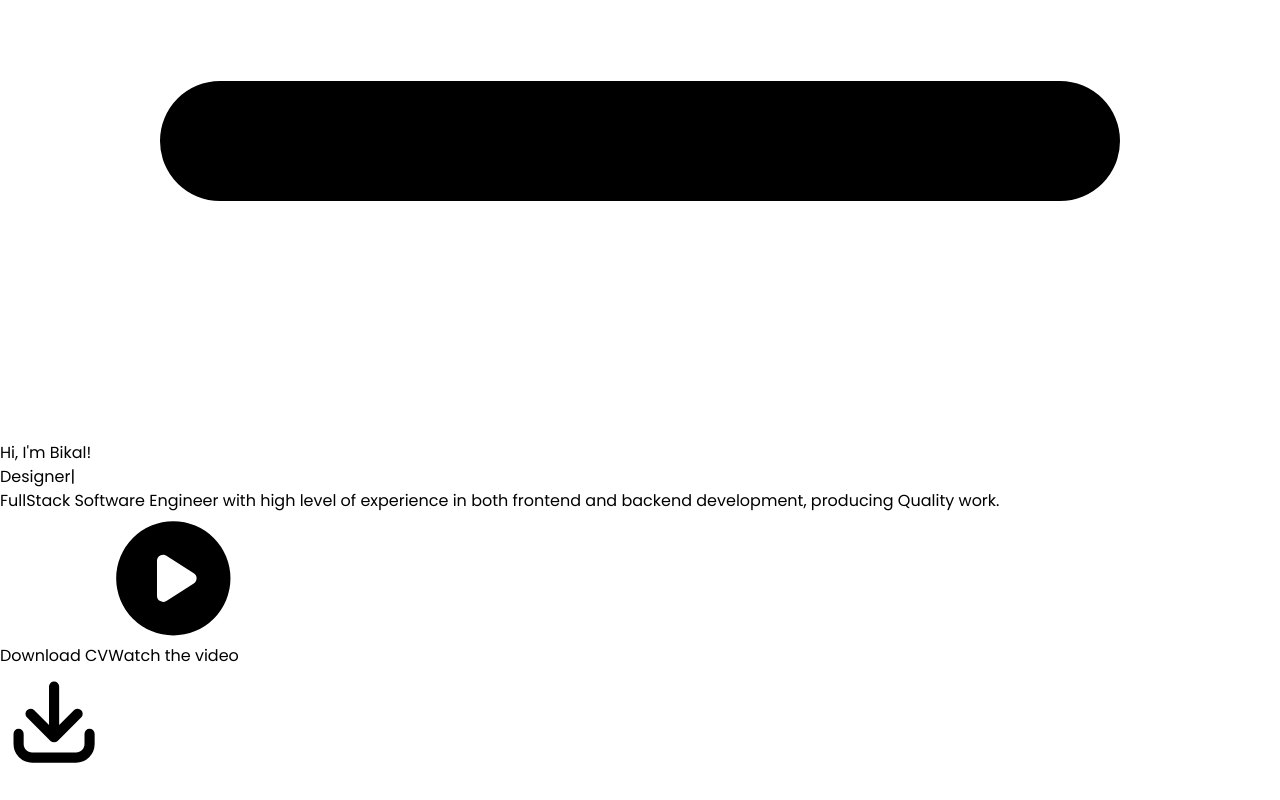
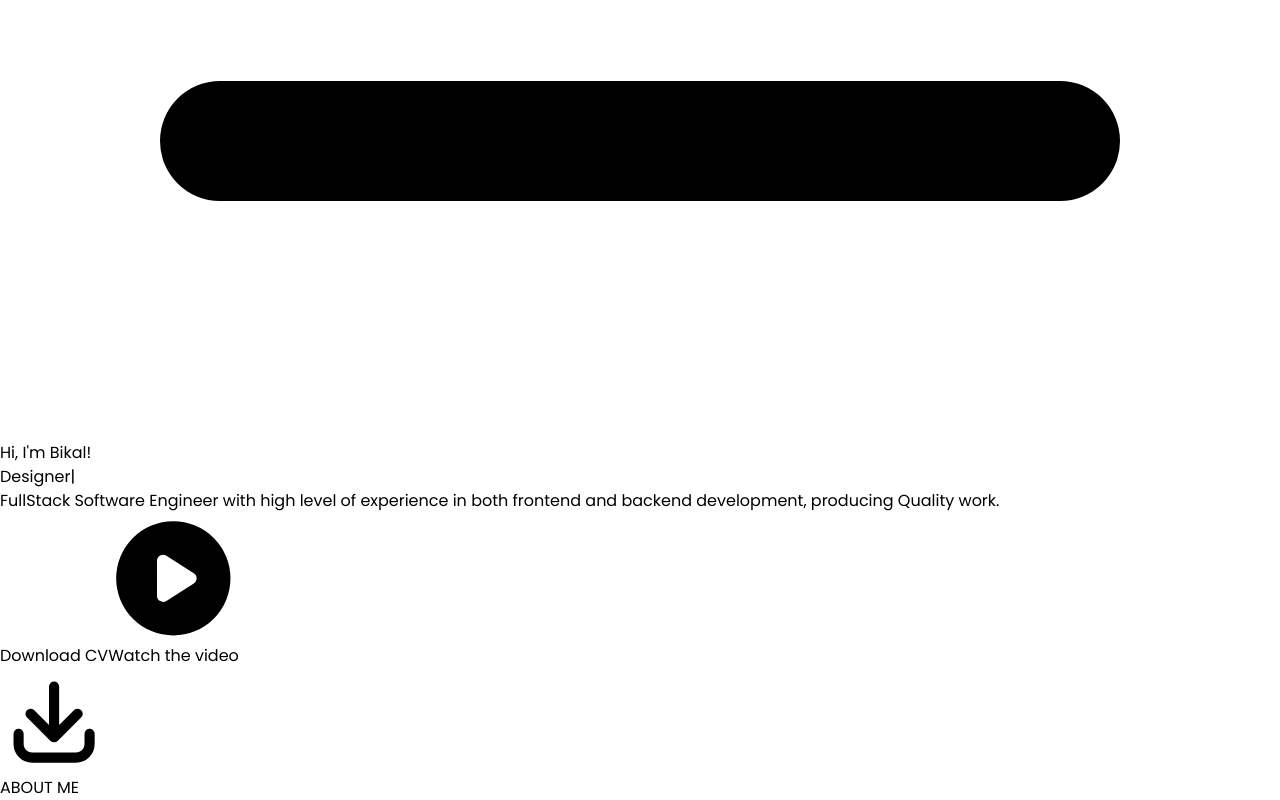
Before and after one commit to Bikal-Adhikari/portfolio-typescript, a Next.js app: page / in a window 1280 px wide. Shown: the part 2383-3183 px from the top of the page. Before the commit the page ends 3159 px from the top, so only its background shows below. Built offline with nearby package versions, Linux system fonts and the light colour scheme.

Commit message:
About me section is created

```diff
--- /dev/null
+++ b/Components/About.tsx
@@ -0,0 +1,17 @@
+import React from "react";
+
+const About = () => {
+  return (
+    <div className="bg-[#121121] pb-[3rem] pt-[4rem] md:pt-[8 rem]">
+      <div className="grid grid-cols-1 md:grid-cols-2 w-[80%] mx-auto gap-[3rem] items-center">
+        <div>
+          <h1 className="text-[20px] font-bold uppercase text-[#55e6a5] md-[1rem]">
+            ABOUT ME
+          </h1>
+        </div>
+      </div>
+    </div>
+  );
+};
+
+export default About;
--- a/pages/index.tsx
+++ b/pages/index.tsx
@@ -1,3 +1,4 @@
+import About from "@/Components/About";
 import Hero from "@/Components/Hero";
 import MobileNavBar from "@/Components/MobileNavBar";
 import NavBar from "@/Components/NavBar";
@@ -16,6 +17,10 @@ const HomePage = () => {
 
         {/* Hero Section  */}
         <Hero />
+        <div className="relative z-[30]">
+          {/* about me  */}
+          <About />
+        </div>
       </div>
     </div>
   );
```
